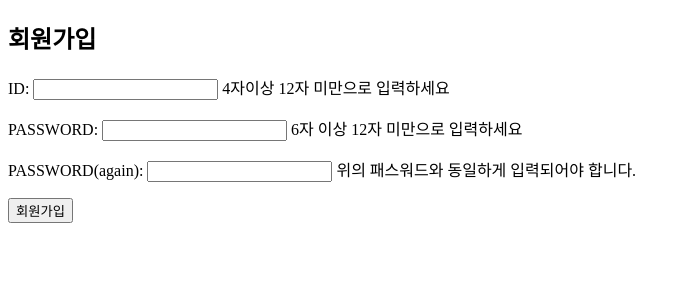
After one commit to Choco0914/board, a Django app: a page that uses user_manager/templates/user_manager/join_page.html in a window 1280 px wide. The commit adds this page. Shown: the top 300 px of the page, without its empty margins (0-690 px from the left). Run offline with Django 3.2, Linux system fonts and the light colour scheme.

Commit message:
feet: Create Join form
	1. Defined form
	2. Added Join url
	3. Created Join view
	4. Created join template

```diff
--- a/post_service/forms.py
+++ b/post_service/forms.py
@@ -4,4 +4,4 @@ class LoginForm(forms.Form):
     """Login 폼을 정의해준다"""
 
     id = forms.CharField(label="ID", max_length=12)
-    password = forms.CharField(label="PASSWORD", max_length=12)
+    password = forms.CharField(label="PASSWORD", max_length=12, widget = forms.PasswordInput)
--- /dev/null
+++ b/user_manager/forms.py
@@ -0,0 +1,23 @@
+from django import forms
+
+class JoinForm(forms.Form):
+    """회원가입 폼을 정의한다."""
+
+    id = forms.CharField(label="ID", min_length=4, max_length=12,
+        required=True, help_text='4자이상 12자 미만으로 입력하세요')
+    password = forms.CharField(label="PASSWORD", min_length=6, max_length=12,
+        widget = forms.PasswordInput, required=True,
+        help_text='6자 이상 12자 미만으로 입력하세요')
+    password_check = forms.CharField(label="PASSWORD(again)", min_length=6,
+        max_length=12, widget = forms.PasswordInput, required=True,
+        help_text='위의 패스워드와 동일하게 입력되어야 합니다.')
+
+    def clean(self):
+        cleaned_data = super(JoinForm, self).clean()
+        password = cleaned_data.get('password')
+        password_check = cleaned_data.get('password_check')
+
+        if password != password_check:
+            raise forms.ValidationError(
+                "패스워드가 서로 일치하지 않습니다."
+            )
--- /dev/null
+++ b/user_manager/templates/user_manager/join_page.html
@@ -0,0 +1,13 @@
+{% extends "post_service/base.html" %}
+
+{% block header %}
+  <h2>회원가입</h2>
+{% endblock %}
+
+{% block content %}
+  <form action="" method="POST">
+    {% csrf_token %}
+    {{ form.as_p }}
+    <input type="submit" value="회원가입"/>
+  </form>
+{% endblock %}
--- a/user_manager/templates/user_manager/login_form.html
+++ b/user_manager/templates/user_manager/login_form.html
@@ -9,6 +9,6 @@
     {% csrf_token %}
     {{ login_form }}
 
-    <input type="submit" value="로그인">
+    <input type="submit" value="로그인"/>
   </form>
 {% endblock %}
--- a/user_manager/urls.py
+++ b/user_manager/urls.py
@@ -4,6 +4,9 @@ from . import views
 app_name = 'user_manager'
 
 urlpatterns = [
+        # Join
+        re_path(r'^join/$', views.join_page, name='join_page'),
+
         # login
         re_path(r'^login/$', views.login, name='login'),
 
--- a/user_manager/views.py
+++ b/user_manager/views.py
@@ -1,6 +1,8 @@
 from django.shortcuts import render, redirect
 
+from django.contrib.auth.models import User
 from post_service.forms import LoginForm
+from .forms import JoinForm
 from django.http import HttpResponse
 from django.contrib.auth import authenticate, login as auth_login
 
@@ -31,3 +33,24 @@ def login_validate(request):
         return HttpResponse('로그인 폼이 비정상적 입니다.')
 
     return HttpResponse('알 수 없는 오류 입니다.')
+
+def join_page(request):
+    """회원가입을 정의해준다"""
+    if request.method == 'POST':
+        join_form = JoinForm(request.POST)
+
+        if join_form.is_valid():
+            """문제가 없다면, 회원 가입 로직을 수행한다."""
+            username = join_form.cleaned_data['id']
+            password = join_form.cleaned_data['password']
+            User.objects.create_user(username=username, password=password)
+
+            # 로그인 폼으로 이동시킨다.
+            return redirect('/user/login')
+    else:
+        """만약 GET 등으로 넘어온 데이터이면 빈 FORM을 생성한다."""
+        join_form = JoinForm()
+
+    context = {'form':join_form}
+
+    return render(request, 'user_manager/join_page.html', context)
```
Also changed, not shown: db.sqlite3.
